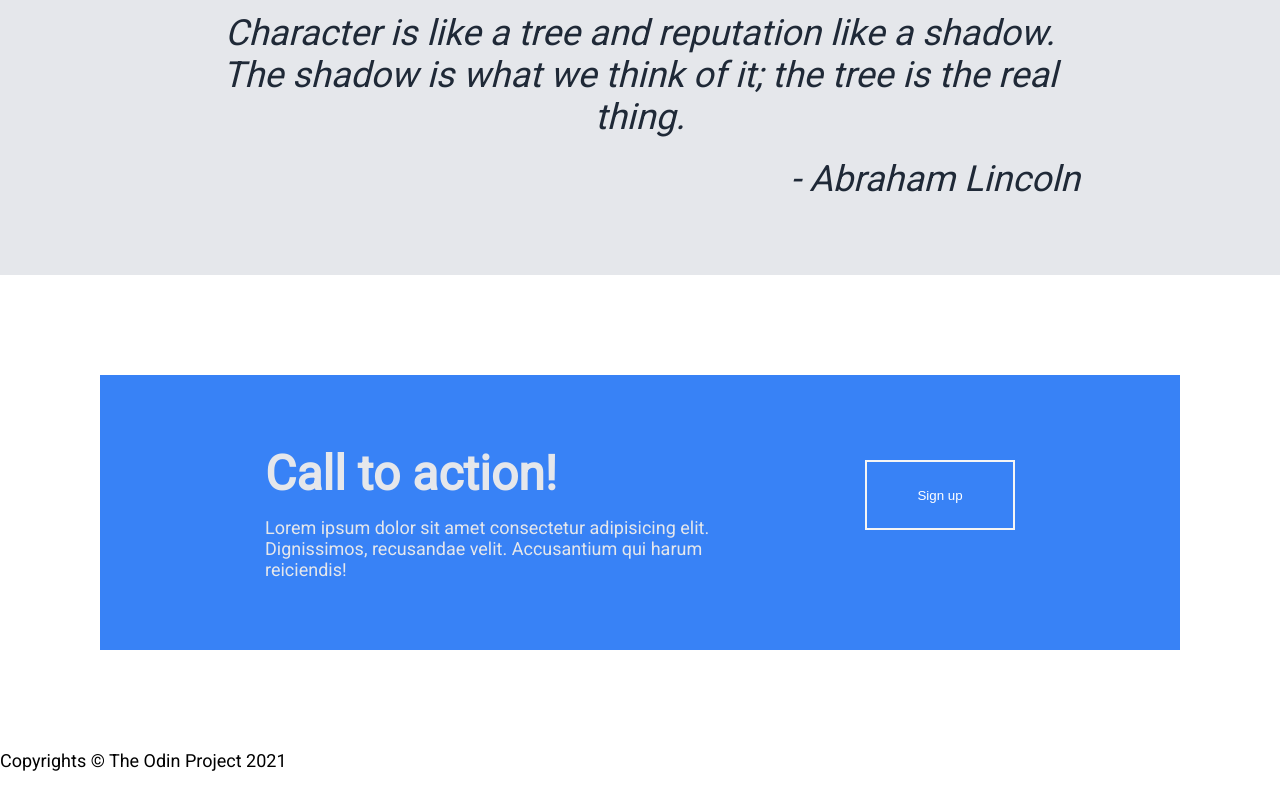
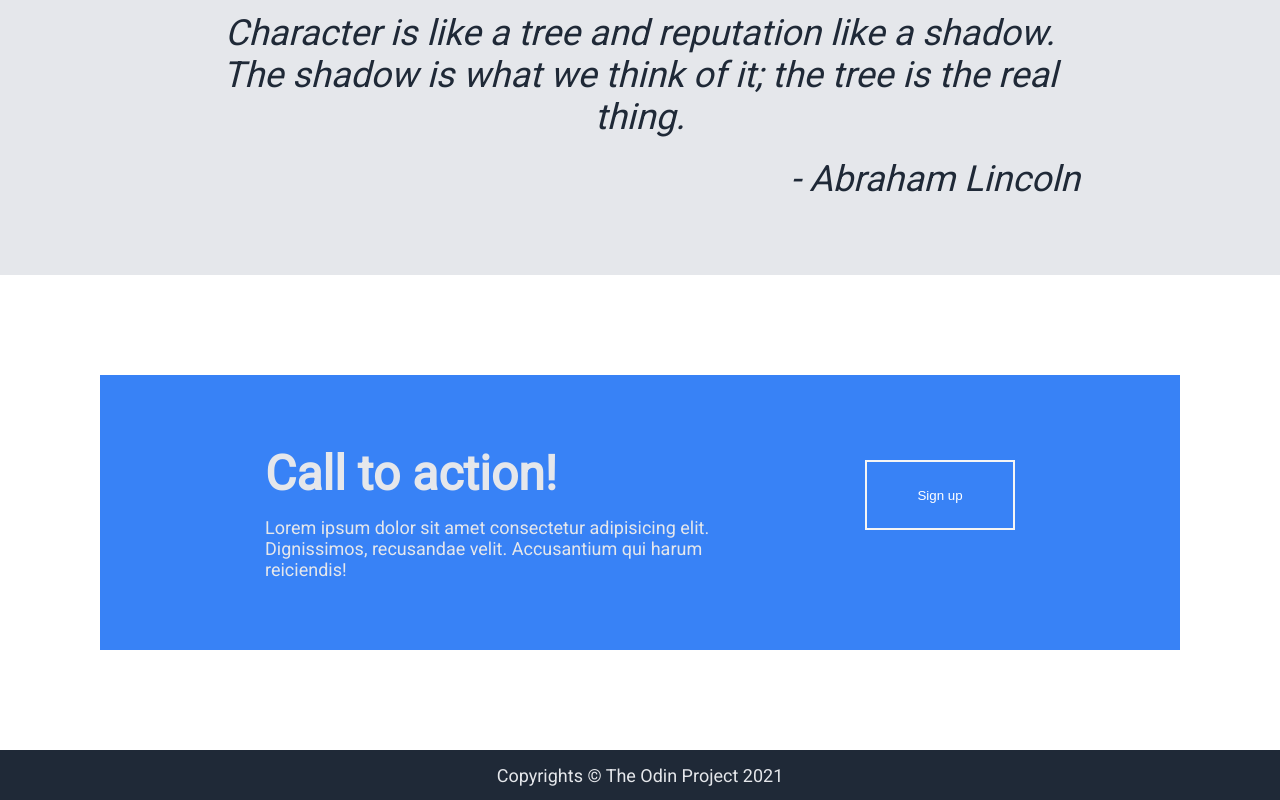
Before and after one commit to mkonefal1/odin-landing-page, a plain HTML site: page Index.html in a window 1280 px wide. Shown: the part 854-1654 px from the top of the page. Before the commit the page ends 1625 px from the top, so only its background shows below. Drawn offline with Linux system fonts and the light colour scheme.

Commit message:
Finish footer

```diff
--- a/style.css
+++ b/style.css
@@ -183,3 +183,14 @@ button:hover {
   width: 150px;
   height: 70px;
 }
+
+/* footer */
+
+footer {
+  height: 50px;
+  background-color: #1f2937;
+  color: #e5e7eb;
+  display: flex;
+  justify-content: center;
+  align-items: center;
+}
```
